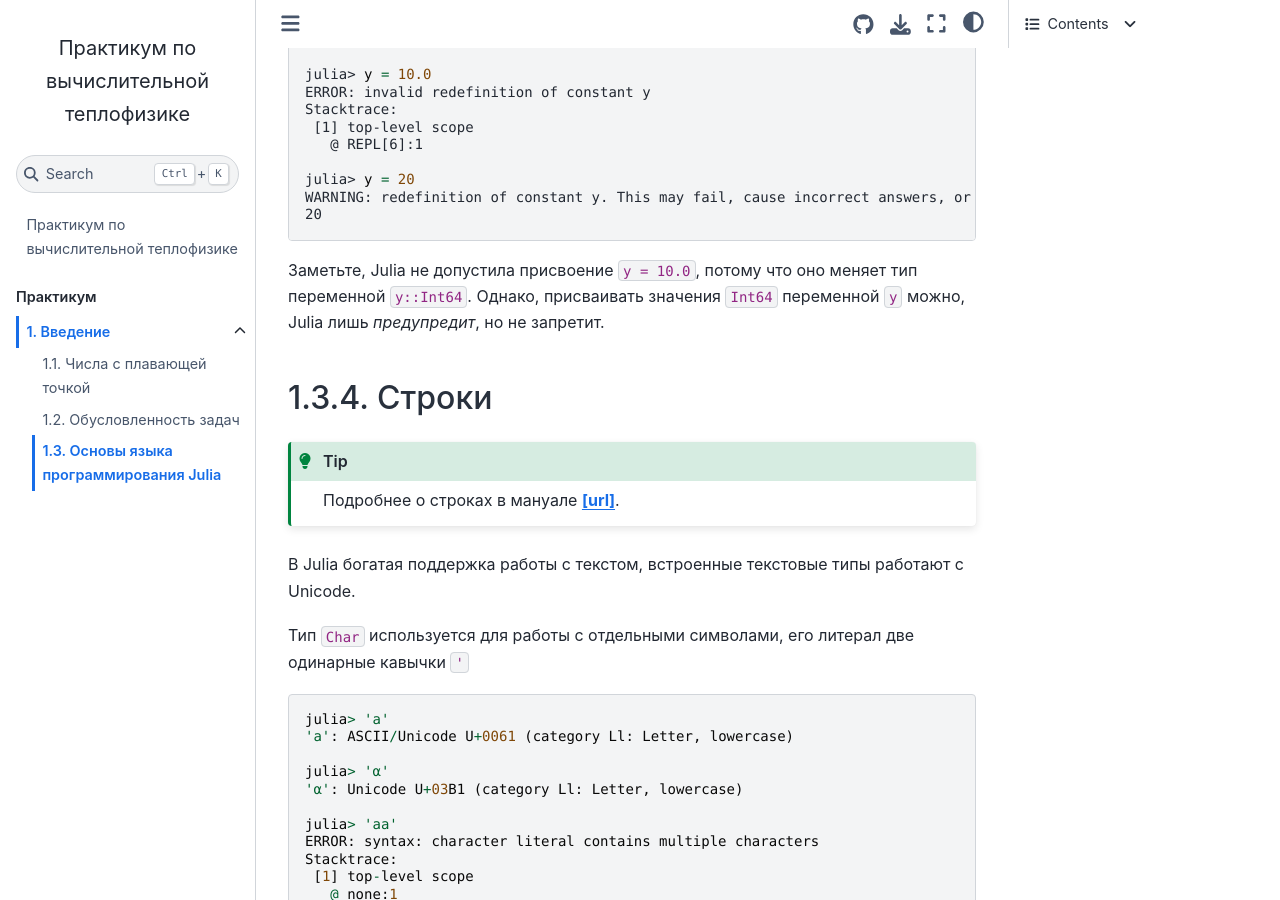
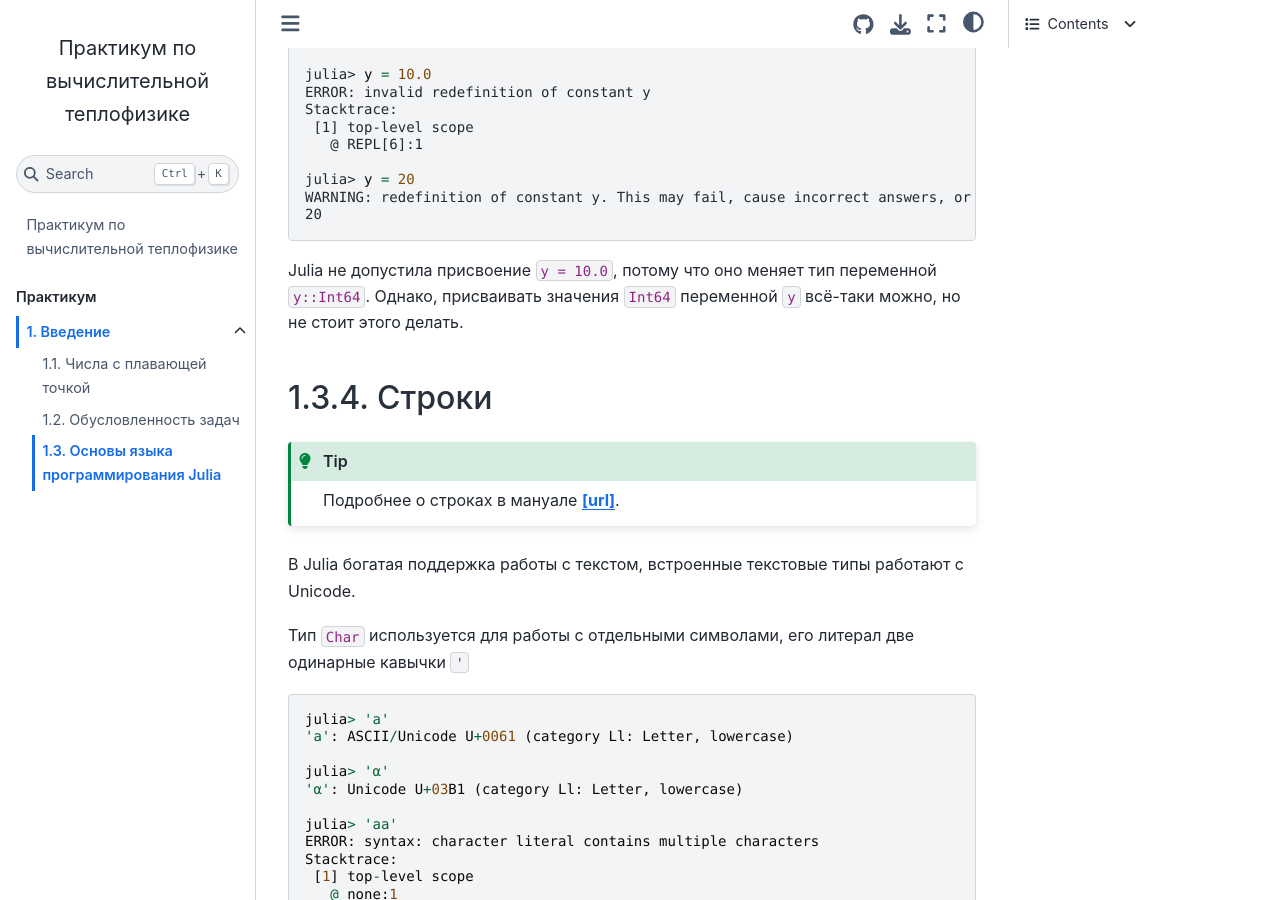
Before and after one commit to stepanzh/computational_thermodynamics, a Jupyter Book: the page built from book/intro/julia.md, in a window 1280 px wide and 900 px high, scrolled down 5695 px. Built offline with Jupyter Book 1.0.4 settings and Sphinx 7.4.7 and the Sphinx Book theme 1.1.4, drawn with Linux system fonts in a browser that asks for light colours; some of the changed text lies outside the part shown.

Commit message:
Editor changes

````diff
--- a/book/intro/julia.md
+++ b/book/intro/julia.md
@@ -404,7 +404,7 @@ WARNING: redefinition of constant y. This may fail, cause incorrect answers, or
 20
 ```
 
-Заметьте, Julia не допустила присвоение `y = 10.0`, потому что оно меняет тип переменной `y::Int64`. Однако, присваивать значения `Int64` переменной `y` можно, Julia лишь *предупредит*, но не запретит.
+Julia не допустила присвоение `y = 10.0`, потому что оно меняет тип переменной `y::Int64`. Однако, присваивать значения `Int64` переменной `y` всё-таки можно, но не стоит этого делать.
 
 ## Строки
 
````
Also changed, not shown: other parts of book/intro/julia.md (+1 -1 lines).
